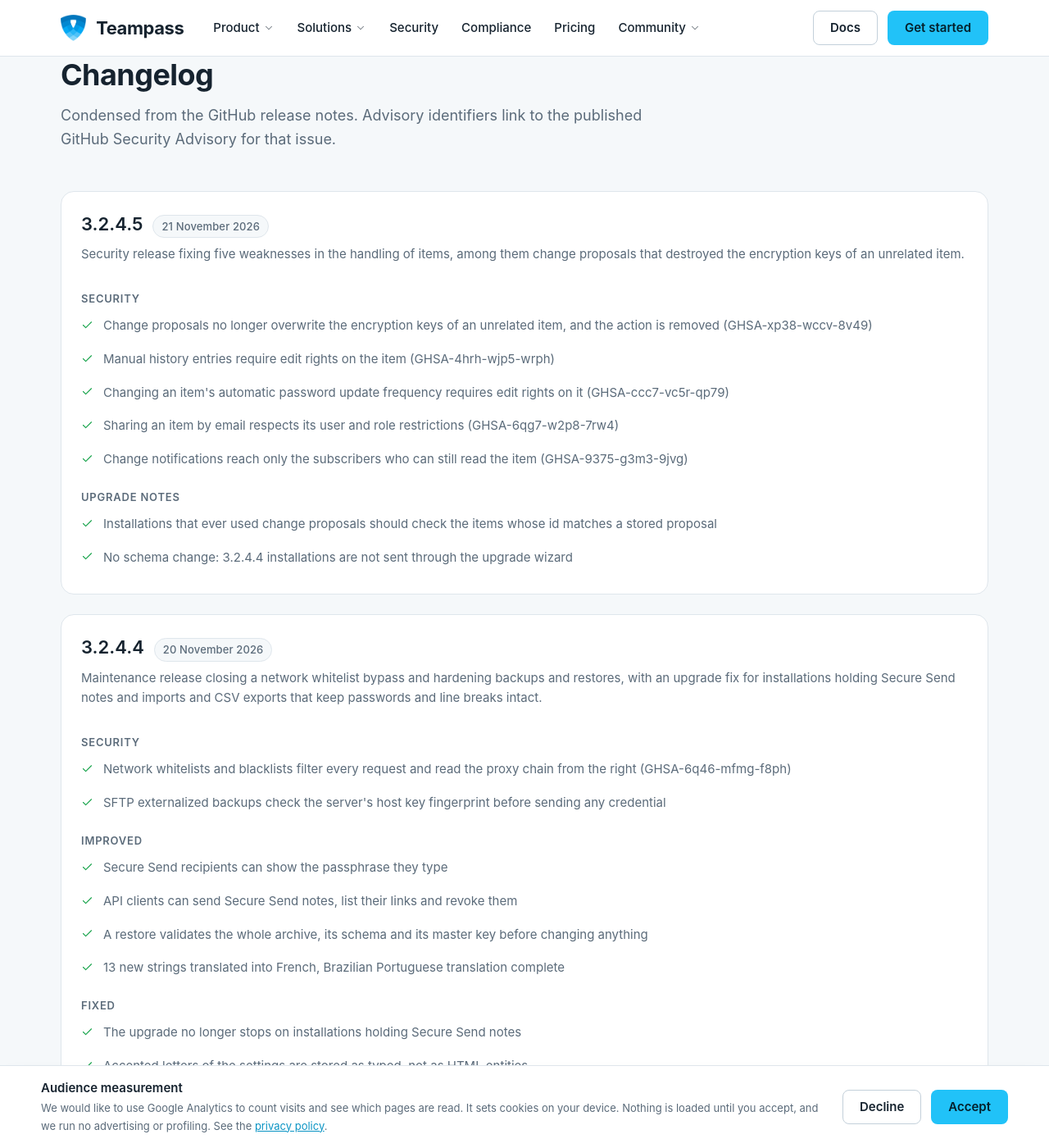
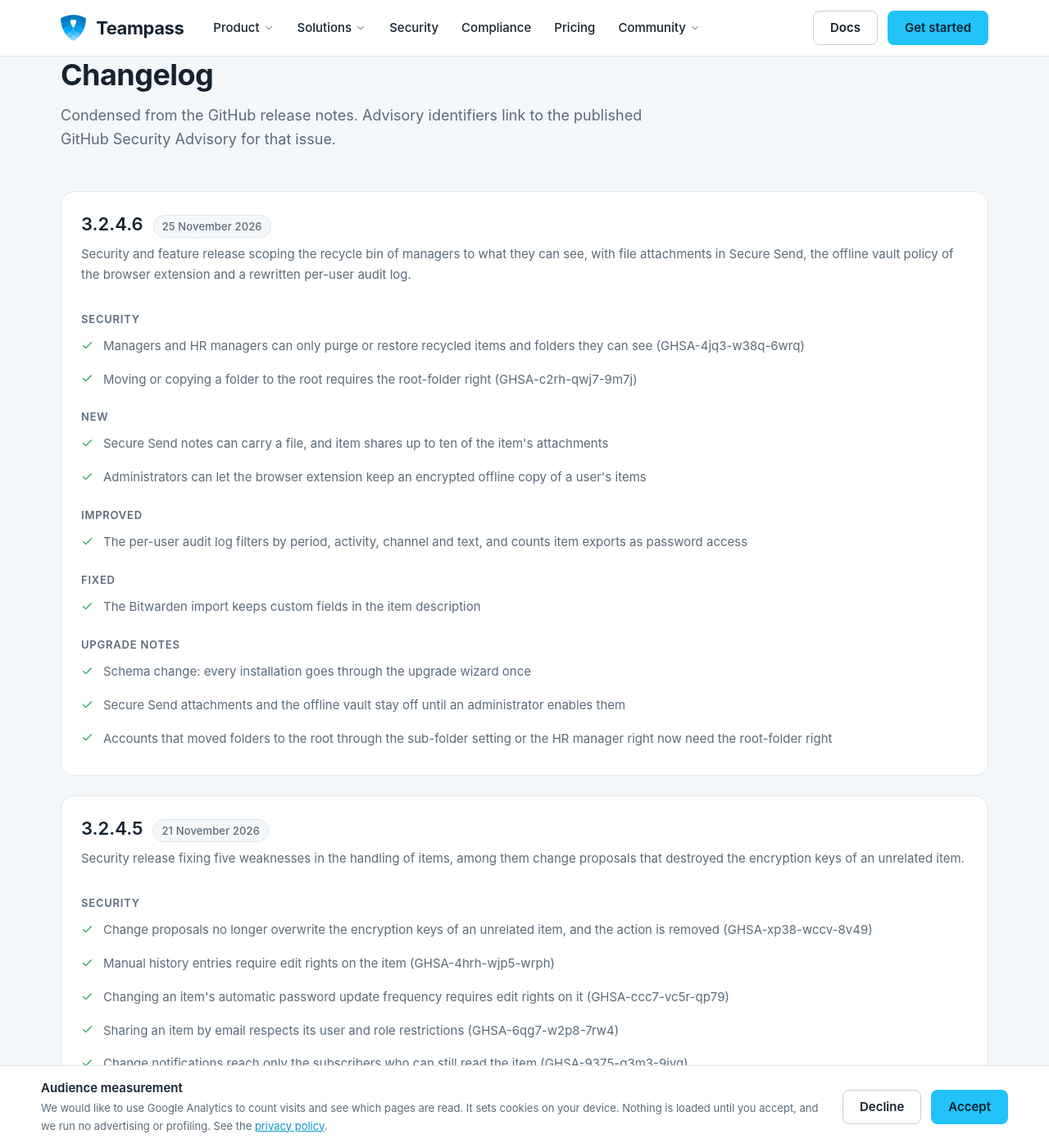
Before and after one commit to nilsteampassnet/siteweb, a Jekyll site: the page built from whats-new.html, in a window 1280 px wide and 1400 px high, scrolled down 1638 px. Shown: the whole window at 82% size. Built offline with Jekyll 4.4.1, drawn with Linux system fonts in a browser that asks for light colours.

Commit message:
Add 3.2.4.6 to the changelog

```diff
--- a/_data/releases.yml
+++ b/_data/releases.yml
@@ -55,6 +55,29 @@ highlights:
       limit and an optional recipient passphrase.
 
 versions:
+  - version: 3.2.4.6
+    date: 2026-11-25
+    summary: Security and feature release scoping the recycle bin of managers to what they can see, with file attachments in Secure Send, the offline vault policy of the browser extension and a rewritten per-user audit log.
+    changes:
+      - group: Security
+        items:
+          - "Managers and HR managers can only purge or restore recycled items and folders they can see (GHSA-4jq3-w38q-6wrq)"
+          - "Moving or copying a folder to the root requires the root-folder right (GHSA-c2rh-qwj7-9m7j)"
+      - group: New
+        items:
+          - Secure Send notes can carry a file, and item shares up to ten of the item's attachments
+          - Administrators can let the browser extension keep an encrypted offline copy of a user's items
+      - group: Improved
+        items:
+          - The per-user audit log filters by period, activity, channel and text, and counts item exports as password access
+      - group: Fixed
+        items:
+          - The Bitwarden import keeps custom fields in the item description
+      - group: Upgrade notes
+        items:
+          - "Schema change: every installation goes through the upgrade wizard once"
+          - Secure Send attachments and the offline vault stay off until an administrator enables them
+          - Accounts that moved folders to the root through the sub-folder setting or the HR manager right now need the root-folder right
   - version: 3.2.4.5
     date: 2026-11-21
     summary: Security release fixing five weaknesses in the handling of items, among them change proposals that destroyed the encryption keys of an unrelated item.
```
